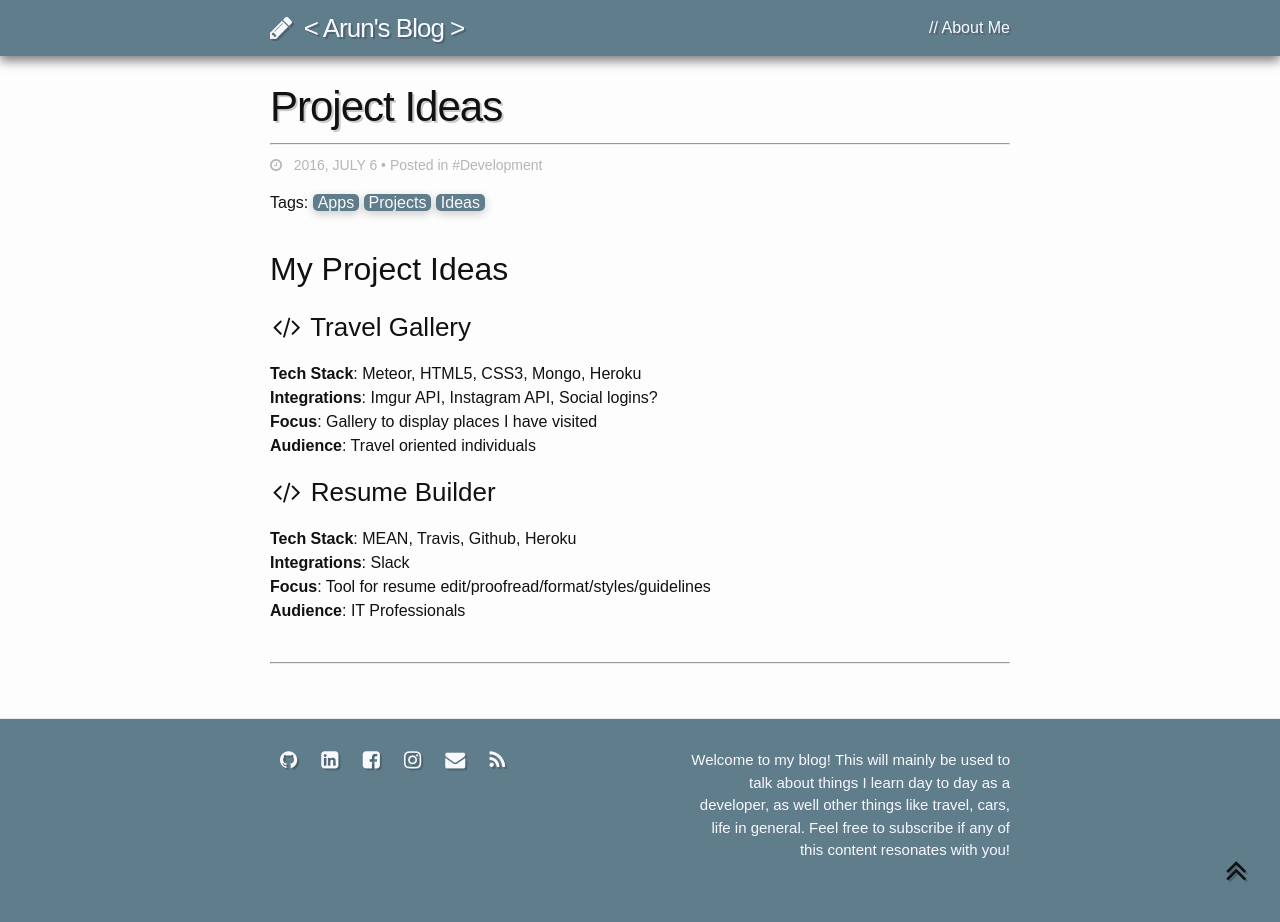
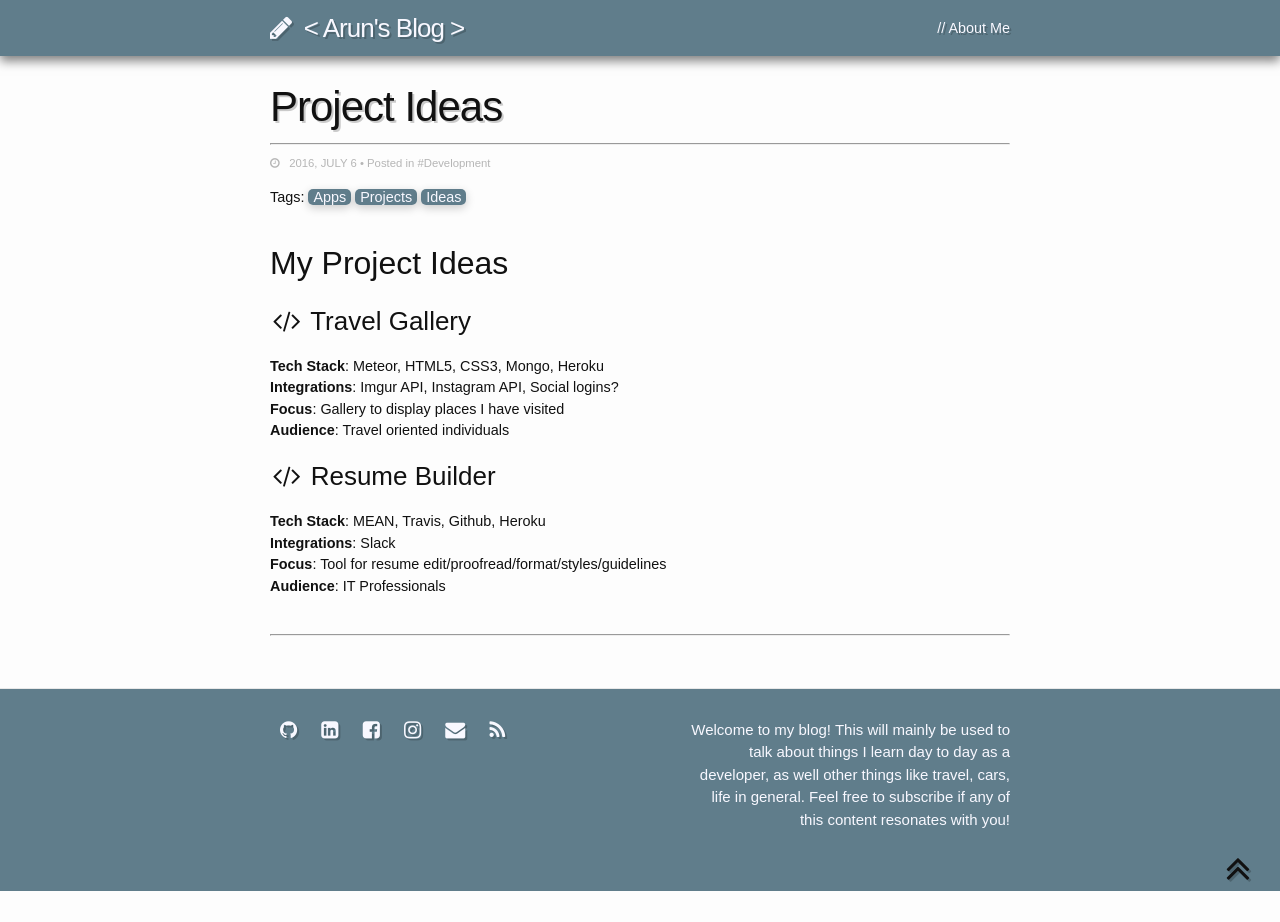
Before and after one commit to arvarghese/blog, a Jekyll site: the page built from _posts/2016-07-06-project-ideas.markdown, in a window 1280 px wide. Built offline with Jekyll 4.4.1, drawn with Linux system fonts in a browser that asks for light colours; nearby versions of some CDN libraries; some web fonts are replaced; comment, search, counter and statistics services are not loaded; after the commit the page ends 900 px from its top, so only the background shows below that.

```diff
--- a/css/main.scss
+++ b/css/main.scss
@@ -7,7 +7,7 @@
 
 // Our variables
 $base-font-family: "Helvetica Neue", Helvetica, Arial, sans-serif;
-$base-font-size:   16px;
+$base-font-size:   .9em;
 $base-font-weight: 400;
 $small-font-size:  $base-font-size * 0.875;
 $base-line-height: 1.5;
@@ -158,7 +158,7 @@ blockquote a {
     right: 20px;
     border-radius: 50px;
     i {
-        font-size: 35px;
+        font-size: 2.8em;
         color: $brand-color;
         text-shadow: $text-shadow;
     }
@@ -173,7 +173,7 @@ blockquote a {
         border: none;
         border-bottom: 2px solid $background-color-2;
         border-radius: 5px;
-        font-size: 20px;
+        font-size: 1em;
         padding: 1px 5px;
         &:focus {
             outline: none;
```
Also changed, not shown: _posts/2016-05-01-life-with-wife.markdown (deleted, +0 -10 lines), _posts/2016-09-02-life-with-wife.markdown (added, +10 -0 lines), 7 other files.
